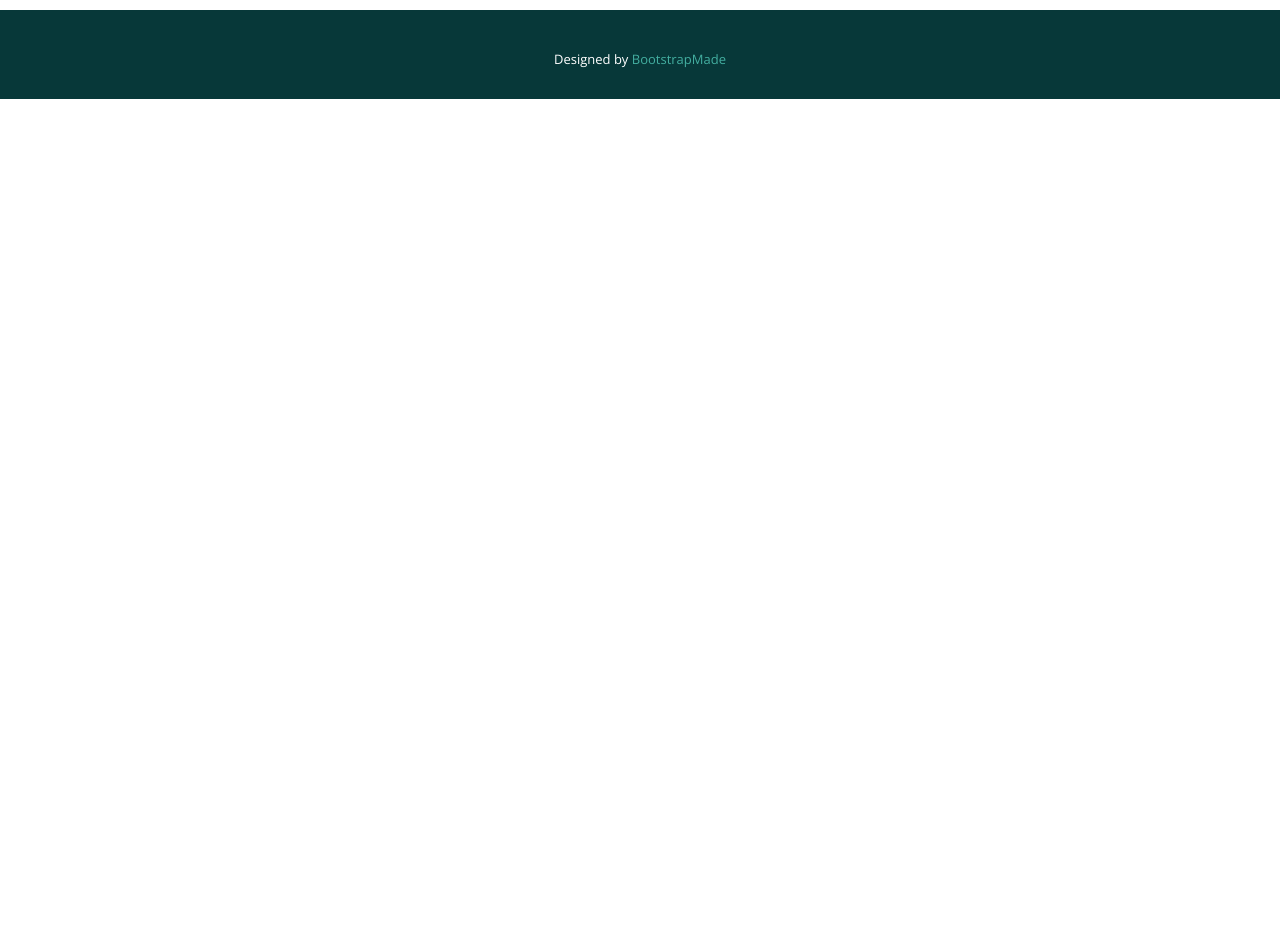
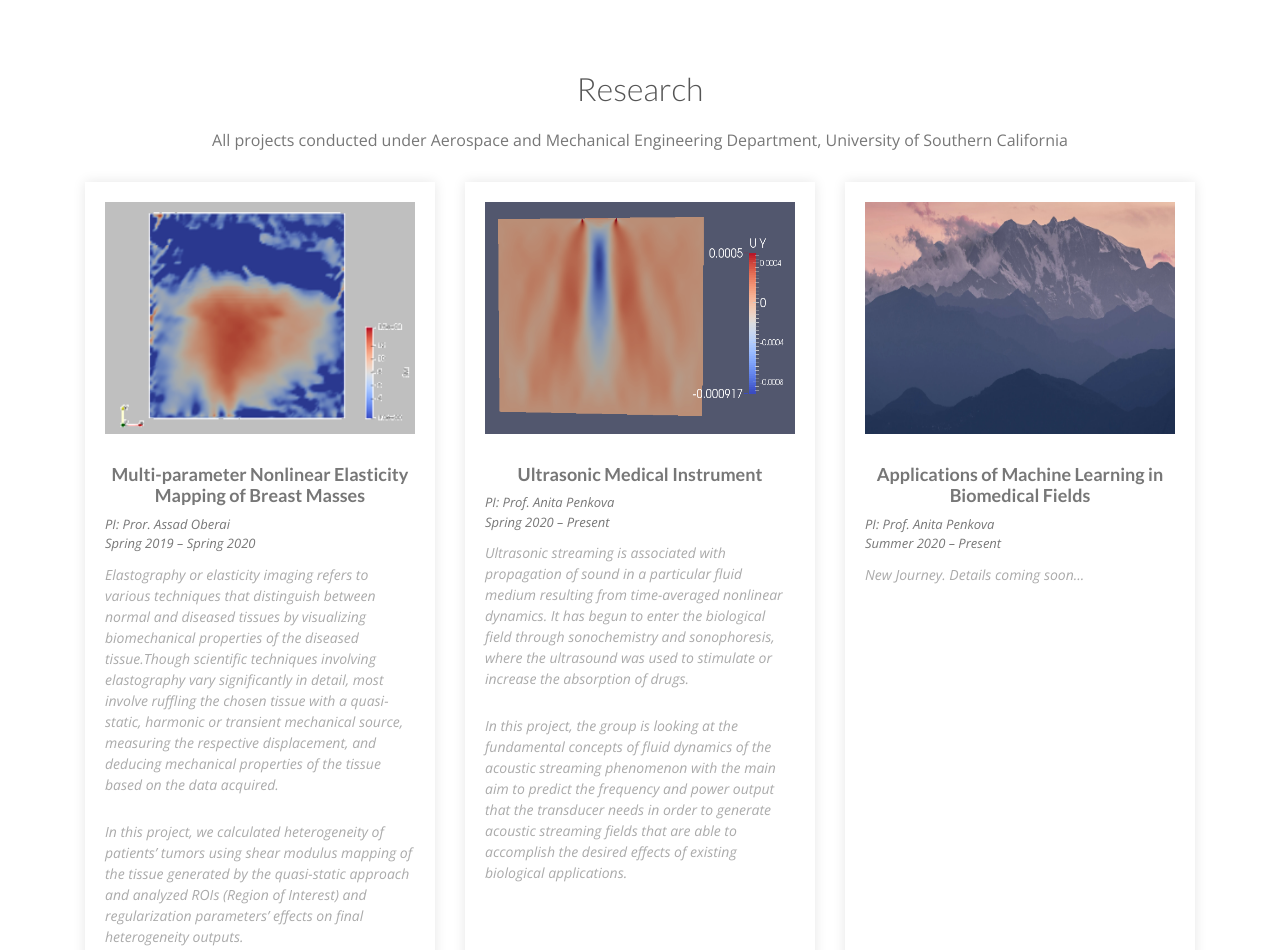
Before and after one commit to yifanxue1213/website_v1.0, a plain HTML site: page index.html in a window 1280 px wide. Shown: the part 2501-3451 px from the top of the page. Before the commit the page ends 2600 px from the top, so only its background shows below. Drawn offline with nearby package versions, Linux system fonts and the light colour scheme.

Commit message:
Update index.html

```diff
--- a/index.html
+++ b/index.html
@@ -228,6 +228,61 @@
       </div>
     </section><!-- End CAD Works Section -->
 
+   <!-- ======= Research Section ======= -->
+    <section id="research" class="team">
+      <div class="container">
+
+        <div class="section-title">
+          <h2>Research</h2>
+          <p>All projects conducted under Aerospace and Mechanical Engineering Department, University of Southern California</p>
+        </div>
+
+        <div class="row">
+          <div class="col-lg-4 col-md-6 d-flex align-items-stretch">
+            <div class="member">
+              <img src="assets/img/matlab.png" alt="">
+              <h4 class="text-center mb-2">Multi-parameter Nonlinear Elasticity Mapping of Breast Masses</h4>
+              <span>PI: Pror. Assad Oberai</span>
+              <span>Spring 2019 – Spring 2020</span>
+              <p>
+                Elastography or elasticity imaging refers to various techniques that distinguish between normal and diseased tissues by visualizing biomechanical properties of the diseased tissue.Though scientific techniques involving elastography vary significantly in detail, most involve ruffling the chosen tissue with a quasi-static, harmonic or transient mechanical source, measuring the respective displacement, and deducing mechanical properties of the tissue based on the data acquired.
+              </p>
+               <p> In this project, we calculated heterogeneity of patients’ tumors using shear modulus mapping of the tissue generated by the quasi-static approach and analyzed ROIs (Region of Interest) and regularization parameters’ effects on final heterogeneity outputs.</p>
+            </div>
+          </div>
+
+          <div class="col-lg-4 col-md-6 d-flex align-items-stretch">
+            <div class="member">
+              <img src="assets/img/openfoam.png" alt="">
+              <h4 class="text-center mb-2">Ultrasonic Medical Instrument</h4>
+              <span>PI: Prof. Anita Penkova</span>
+              <span>Spring 2020 – Present</span>
+              <p>
+                Ultrasonic streaming is associated with propagation of sound in a particular fluid medium resulting from time-averaged nonlinear dynamics. It has begun to enter the biological field through sonochemistry and sonophoresis, where the ultrasound was used to stimulate or increase the absorption of drugs.
+              </p>
+              <p>
+              In this project, the group is looking at the fundamental concepts of fluid dynamics of the acoustic streaming phenomenon with the main aim to predict the frequency and power output that the transducer needs in order to generate acoustic streaming fields that are able to accomplish the desired effects of existing biological applications.  </p>
+            </div>
+          </div>
+
+          <div class="col-lg-4 col-md-6 d-flex align-items-stretch">
+            <div class="member">
+              <img src="assets/img/hero-background.jpg" alt="">
+              <h4 class="text-center mb-2">Applications of Machine Learning in Biomedical Fields</h4>
+              <span>PI: Prof. Anita Penkova</span>
+              <span>Summer 2020 – Present</span>
+              <p>
+                New Journey. Details coming soon...
+              </p>
+            </div>
+          </div>
+
+        </div>
+
+      </div>
+    </section><!-- End Research Section -->
+
+
   </main><!-- End #main -->
 
   <!-- ======= Footer ======= -->
```
